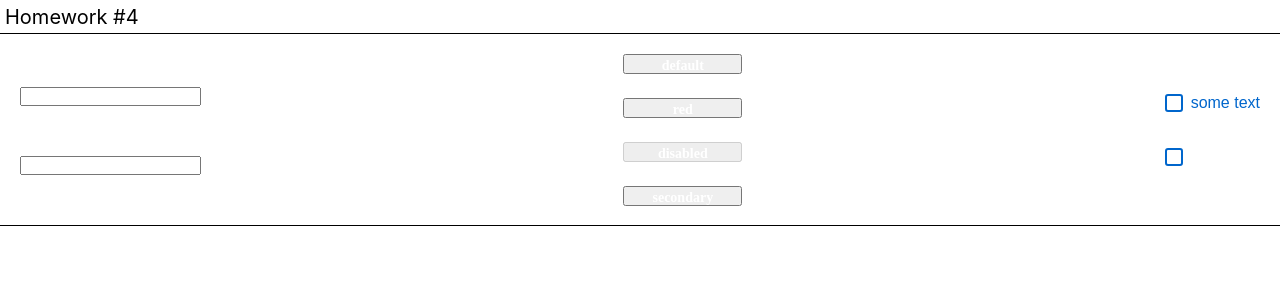
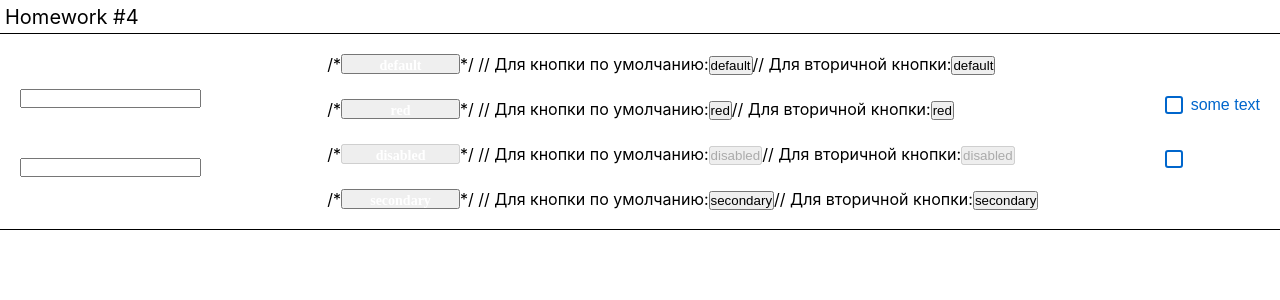
Before and after one commit to anelbulatova/homework, a React (Create React App) app: page / in a window 1280 px wide. Shown: the top 300 px of the page. Built offline with nearby package versions, Linux system fonts and the light colour scheme.

Commit message:
'hw4 is done 3 version'

```diff
--- a/src/s2-homeworks/hw04/common/c2-SuperButton/SuperButton.tsx
+++ b/src/s2-homeworks/hw04/common/c2-SuperButton/SuperButton.tsx
@@ -30,12 +30,21 @@ const SuperButton: React.FC<SuperButtonPropsType> = (
     // задачка на смешивание классов
 
     return (
-        <button
+        <>
+        /*<button
             disabled={disabled}
             className={finalClassName}
             {...restProps} // отдаём кнопке остальные пропсы если они есть (children там внутри)
-        />
+        />*/
+        // Для кнопки по умолчанию:
+        <button className={`button default${className ? ` ${className}` : ''}`}
+                disabled={disabled} {...restProps}/>
+
+// Для вторичной кнопки:
+    <button className={`button secondary${className ? ` ${className}` : ''}`}
+            disabled={disabled} {...restProps}/>
+    </>
     )
 }
-
+//lfd
 export default SuperButton
```
